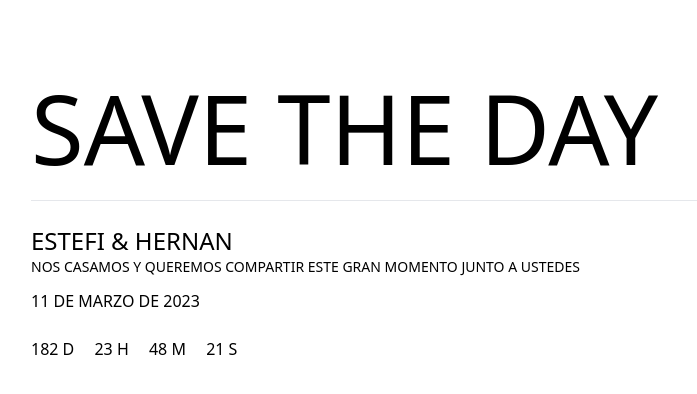
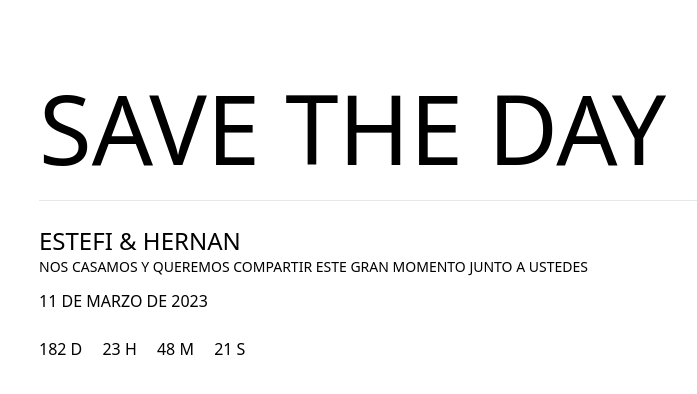
Before and after one commit to hmreumann/si-quiero, a plain HTML site: page index.html in a window 1280 px wide. Shown: the whole page, without its empty margins (97-794 px from the left). Drawn offline with nearby package versions, Linux system fonts and the light colour scheme.

Commit message:
Adjust padding

```diff
--- a/index.html
+++ b/index.html
@@ -9,9 +9,9 @@
     <script defer src="https://unpkg.com/alpinejs@3.x.x/dist/cdn.min.js"></script>
 </head>
 <body>
-    <main class="w-full max-w-5xl mx-auto">
+    <main class="w-full max-w-5xl mx-auto py-20 px-2">
         <section class="uppercase space-y-6">
-            <h1 class="uppercase text-8xl pt-20">Save the day</h1>
+            <h1 class="uppercase text-8xl">Save the day</h1>
             <hr>
             <div>
                 <h3 class="text-2xl">Estefi & Hernan</h3>
```
